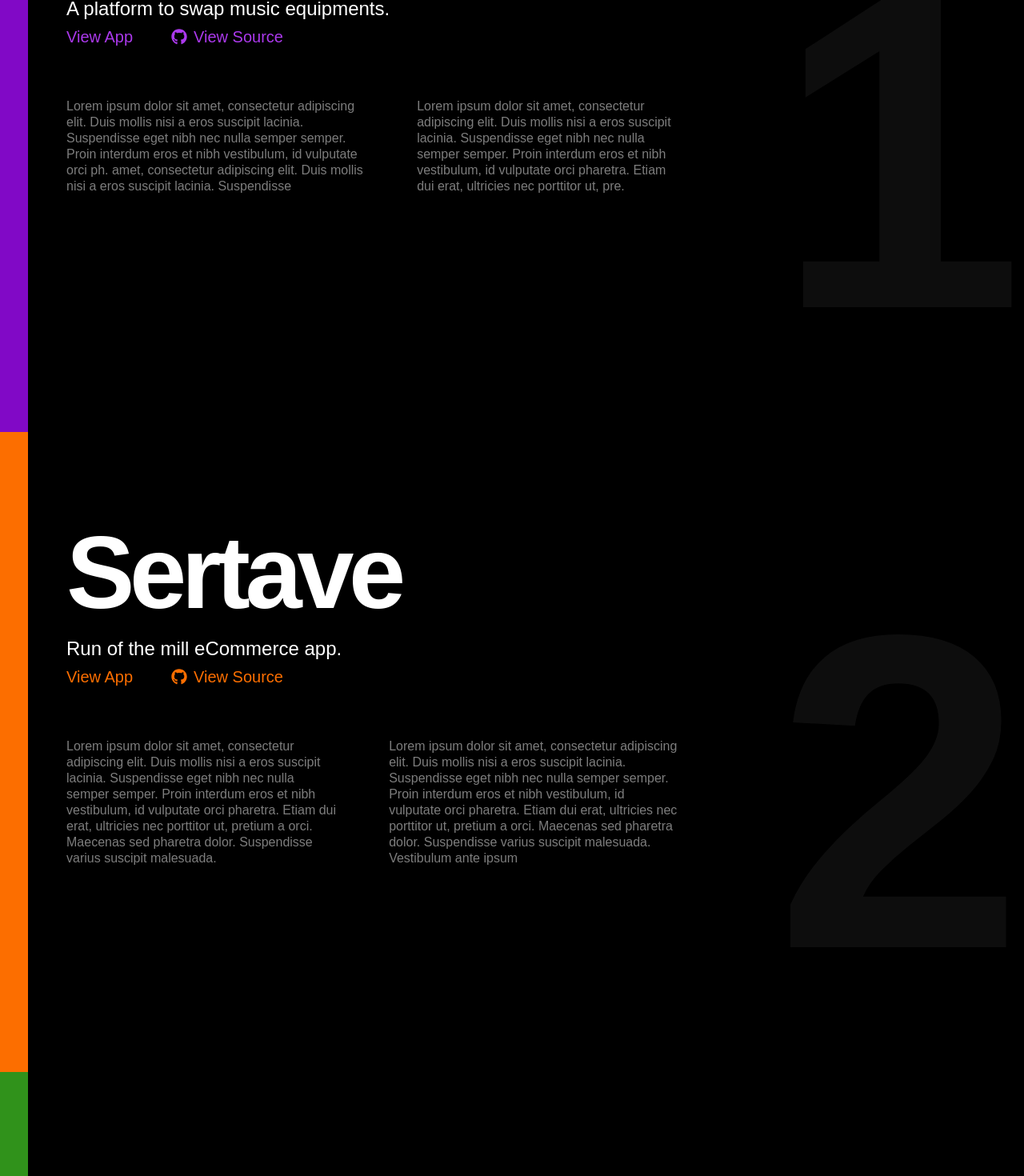
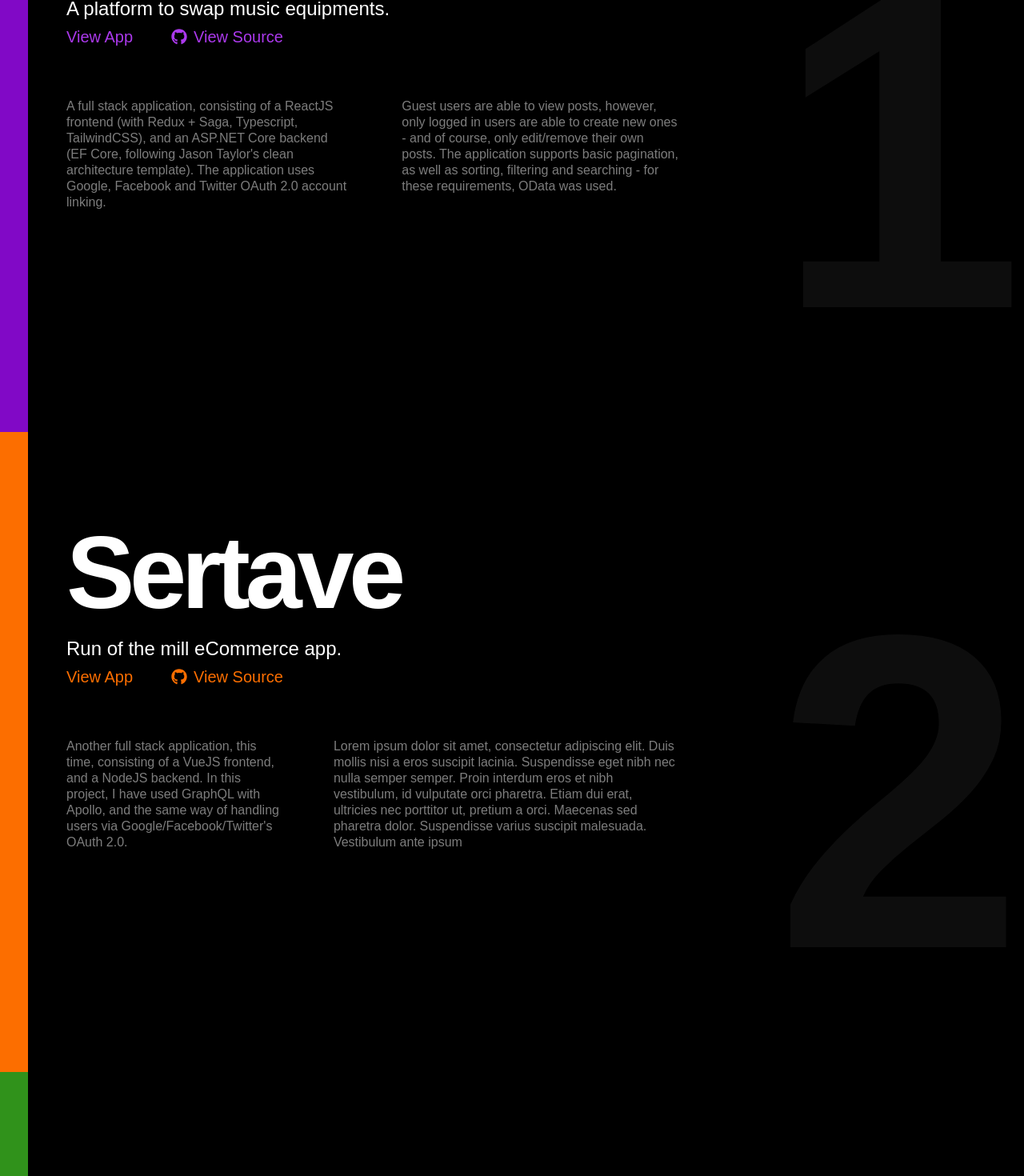
Before and after one commit to danielagg/personal-website-ts, a React (Create React App) app: page / in a window 1280 px wide. Shown: the part 1060-2530 px from the top of the page at 80% size. Built offline with nearby package versions, Linux system fonts and the light colour scheme.

Commit message:
Summarizes - 1

```diff
--- a/src/state/InitialState.ts
+++ b/src/state/InitialState.ts
@@ -9,9 +9,9 @@ export const InitialState: PortfolioState = {
       appLink: "#",
       githubLink: "#",
       longDescription1:
-        "Lorem ipsum dolor sit amet, consectetur adipiscing elit. Duis mollis nisi a eros suscipit lacinia. Suspendisse eget nibh nec nulla semper semper. Proin interdum eros et nibh vestibulum, id vulputate orci ph.  amet, consectetur adipiscing elit. Duis mollis nisi a eros suscipit lacinia. Suspendisse",
+        "A full stack application, consisting of a ReactJS frontend (with Redux + Saga, Typescript, TailwindCSS), and an ASP.NET Core backend (EF Core, following Jason Taylor's clean architecture template). The application uses Google, Facebook and Twitter OAuth 2.0 account linking.",
       longDescription2:
-        "Lorem ipsum dolor sit amet, consectetur adipiscing elit. Duis mollis nisi a eros suscipit lacinia. Suspendisse eget nibh nec nulla semper semper. Proin interdum eros et nibh vestibulum, id vulputate orci pharetra. Etiam dui erat, ultricies nec porttitor ut, pre.",
+        "Guest users are able to view posts, however, only logged in users are able to create new ones - and of course, only edit/remove their own posts. The application supports basic pagination, as well as sorting, filtering and searching - for these requirements, OData was used.",
       shortDescription: "A platform to swap music equipments."
     },
     {
@@ -21,7 +21,7 @@ export const InitialState: PortfolioState = {
       appLink: "#",
       githubLink: "#",
       longDescription1:
-        "Lorem ipsum dolor sit amet, consectetur adipiscing elit. Duis mollis nisi a eros suscipit lacinia. Suspendisse eget nibh nec nulla semper semper. Proin interdum eros et nibh vestibulum, id vulputate orci pharetra. Etiam dui erat, ultricies nec porttitor ut, pretium a orci. Maecenas sed pharetra dolor. Suspendisse varius suscipit malesuada.",
+        "Another full stack application, this time, consisting of a VueJS frontend, and a NodeJS backend. In this project, I have used GraphQL with Apollo, and the same way of handling users via Google/Facebook/Twitter's OAuth 2.0.",
       longDescription2:
         "Lorem ipsum dolor sit amet, consectetur adipiscing elit. Duis mollis nisi a eros suscipit lacinia. Suspendisse eget nibh nec nulla semper semper. Proin interdum eros et nibh vestibulum, id vulputate orci pharetra. Etiam dui erat, ultricies nec porttitor ut, pretium a orci. Maecenas sed pharetra dolor. Suspendisse varius suscipit malesuada. Vestibulum ante ipsum",
       shortDescription: "Run of the mill eCommerce app."
@@ -33,7 +33,7 @@ export const InitialState: PortfolioState = {
       appLink: "#",
       githubLink: "#",
       longDescription1:
-        "Lorem ipsum dolor sit amet, consectetur adipiscing elit. Duis mollis nisi a eros suscipit lacinia. Suspendisse eget nibh nec nulla semper semper. Proin interdum eros et nibh vestibulum, id vulputate orci pharetra. Etiam dui erat, ultricies nec porttitor ut, pretium a orci. Maecenas sed pharetra dolor. Suspendisse varius suscipit malesuada. ",
+        "This is another full stack application with a React frontend (uses the Context API instead of Redux), and ASP.NET Core backend. My goal with this app was to create a unique, modern UI that does not look like 'just another business application'.",
       longDescription2:
         "Lorem ipsum dolor sit amet, consectetur adipiscing elit. Duis mollis nisi a eros suscipit lacinia. Suspendisse eget nibh nec nulla semper semper. Proin interdum eros et nibh vestibulum, id vulputate orci pharetra. Etiam dui erat, ultricies nec porttitor ut, pretium a orci. Maecenas sed pharetra dolor. Suspendisse varius suscipit malesuada. Vestibulum ante ipsum primis in.",
       shortDescription: "Made Up Contemporary Museum's site."
```
